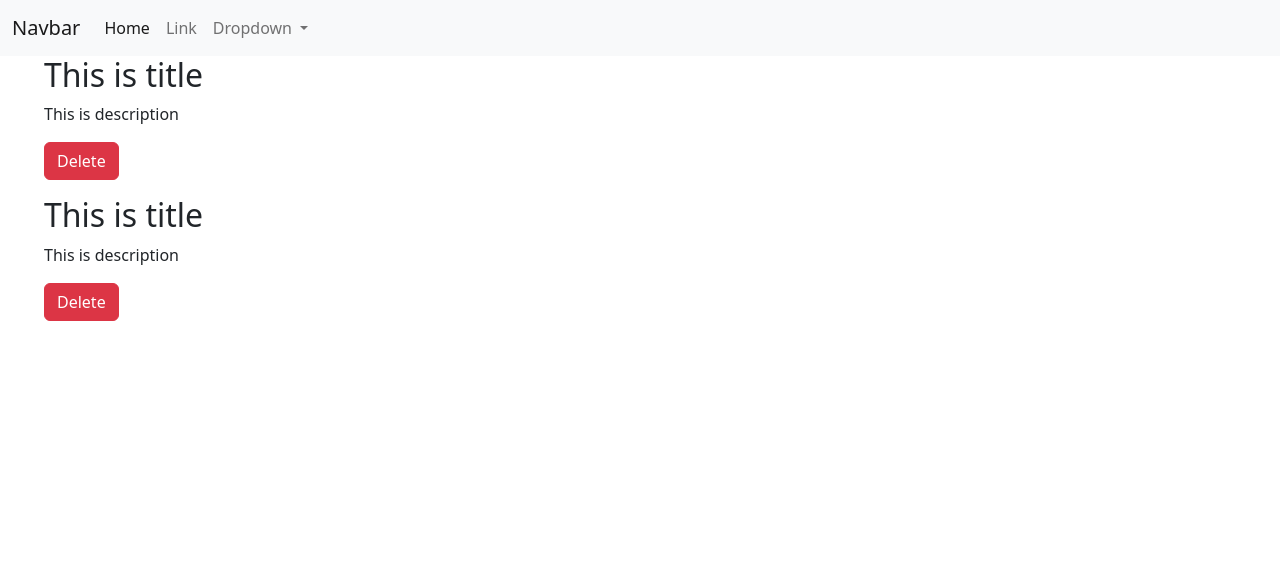
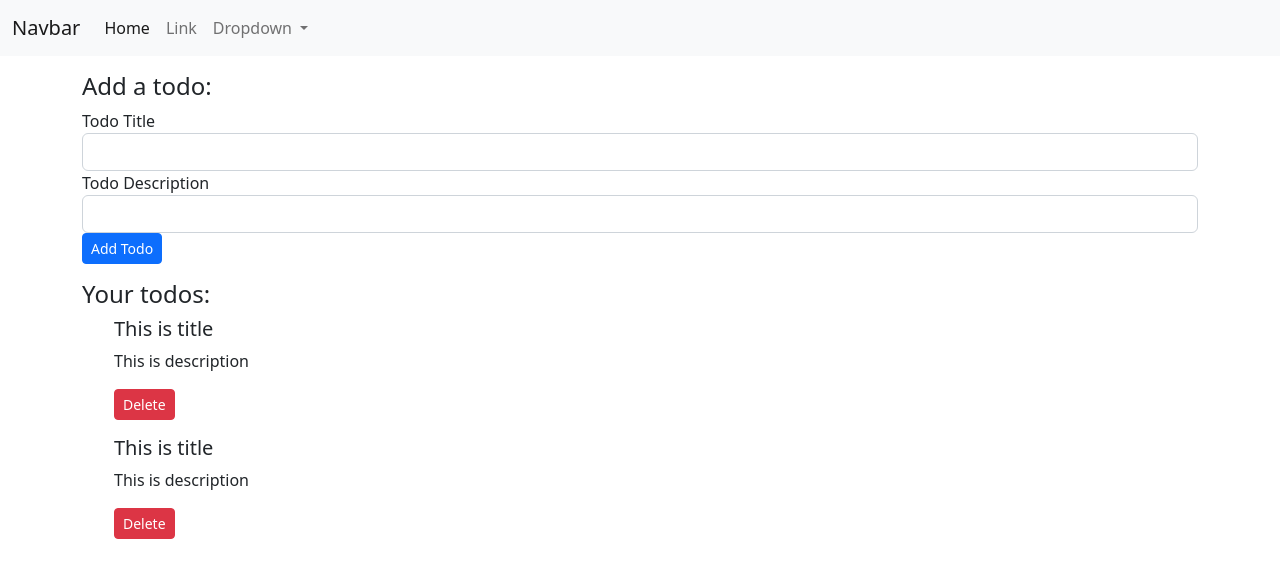
Before and after one commit to aomine53/angular-todolist, an Angular app: page / in a window 1280 px wide. Shown: the top 578 px of the page. Built offline with nearby package versions, Linux system fonts and the light colour scheme.

Commit message:
add todo functionality

```diff
--- /dev/null
+++ b/src/app/MyComponents/add-todo/add-todo.component.html
@@ -0,0 +1,14 @@
+<div class="my-3">
+  <h4>Add a todo:</h4>
+  <form (ngSubmit)="onSubmit()">
+    <div class="form-group">
+      <label for="title">Todo Title</label>
+      <input type="text" [(ngModel)]="title" class="form-control" id="title" name="title" />
+    </div>
+    <div class="form-group">
+      <label for="desc">Todo Description</label>
+      <input type="text" [(ngModel)]="desc" class="form-control" id="desc" name="desc" />
+    </div>
+    <button type="submit" class="btn btn-sm btn-primary">Add Todo</button>
+  </form>
+</div>
--- /dev/null
+++ b/src/app/MyComponents/add-todo/add-todo.component.ts
@@ -0,0 +1,29 @@
+import { Component, EventEmitter, OnInit, Output } from '@angular/core';
+import { Todo } from 'src/app/Todo';
+
+@Component({
+  selector: 'app-add-todo',
+  templateUrl: './add-todo.component.html',
+  styleUrls: ['./add-todo.component.css']
+})
+export class AddTodoComponent implements OnInit {
+  title: string
+  desc: string
+  @Output() todoAdd: EventEmitter<Todo> = new EventEmitter();
+
+  constructor() { }
+
+  ngOnInit(): void {
+  }
+
+  onSubmit(){
+    const todo = {
+      sno: 8,
+      title: this.title,
+      desc: this.desc,
+      active: true
+    }
+
+    this.todoAdd.emit(todo);
+  }
+}
--- a/src/app/MyComponents/todo-item/todo-item.component.html
+++ b/src/app/MyComponents/todo-item/todo-item.component.html
@@ -1,4 +1,3 @@
-
-<h2>{{todo.title}}</h2>
-<p>{{todo.desc}}</p>
-<button class="btn btn-danger" (click)="onClick(todo)">Delete</button>
+<h5>{{ todo.title }}</h5>
+<p>{{ todo.desc }}</p>
+<button class="btn btn-sm btn-danger" (click)="onClick(todo)">Delete</button>
--- a/src/app/MyComponents/todos/todos.component.html
+++ b/src/app/MyComponents/todos/todos.component.html
@@ -1,6 +1,10 @@
-<!-- <ul *ngFor="let todo of todos">
-    <li>{{todo.sno}} - {{todo.title}} - {{todo.desc}}</li>
-</ul> -->
-<ul *ngFor="let todo of todos">
-    <app-todo-item [todo] = "todo" (todoDelete)="deleteTodo($event)"></app-todo-item>
-</ul>
+<div class="container">
+  <app-add-todo (todoAdd)="addTodo($event)"></app-add-todo>
+  <h4>Your todos:</h4>
+  <div *ngIf="this.todos.length===0; else elseBlock">No todos to display.</div>
+  <ng-template #elseBlock>
+    <ul *ngFor="let todo of todos" #elseBlock>
+      <app-todo-item [todo]="todo" (todoDelete)="deleteTodo($event)"></app-todo-item>
+    </ul>
+  </ng-template>
+</div>
--- a/src/app/MyComponents/todos/todos.component.ts
+++ b/src/app/MyComponents/todos/todos.component.ts
@@ -35,4 +35,8 @@
     console.log("Todo deleted!");
 
   }
+
+  addTodo(todo: Todo){
+    this.todos.push(todo);
+  }
 }
```
Also changed, not shown: src/app/app.module.ts (+7 -7 lines), src/app/MyComponents/add-todo/add-todo.component.css (added), 1 other file (tests, documents, lock files or other folders).
